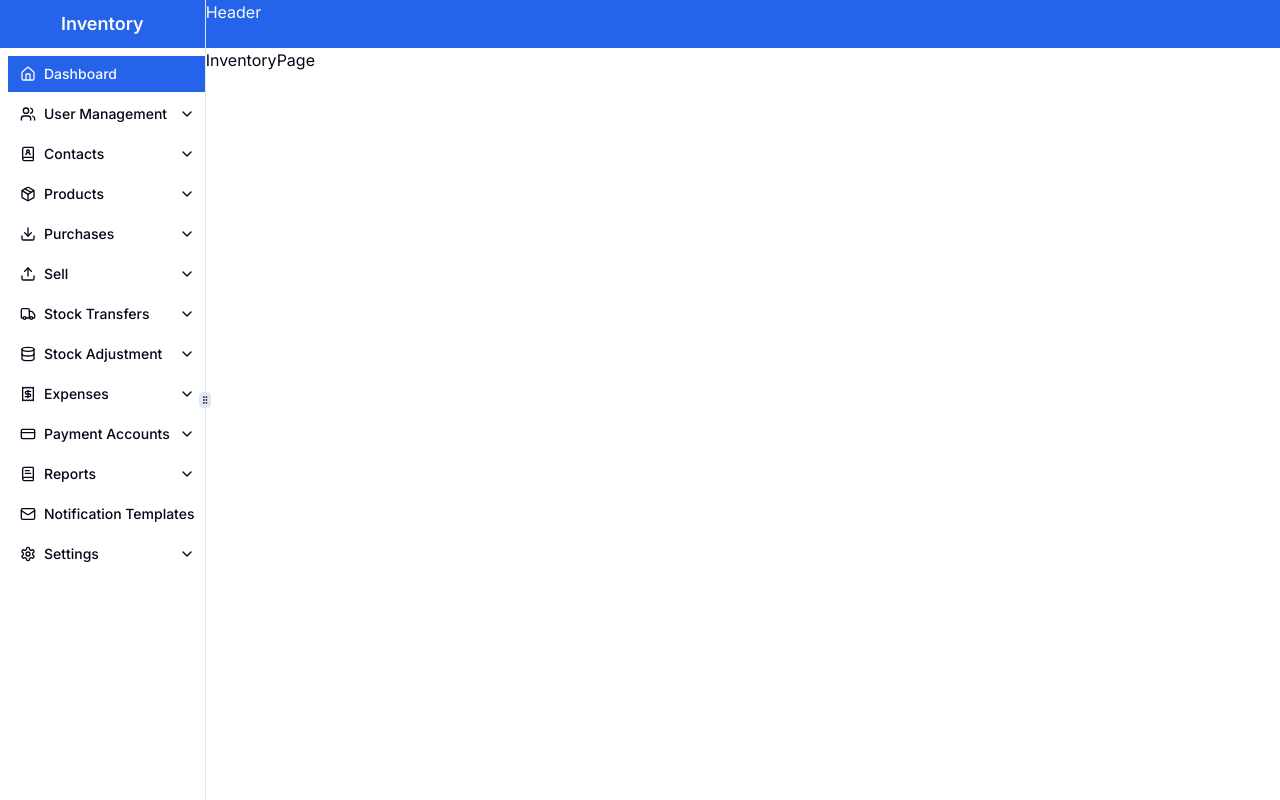
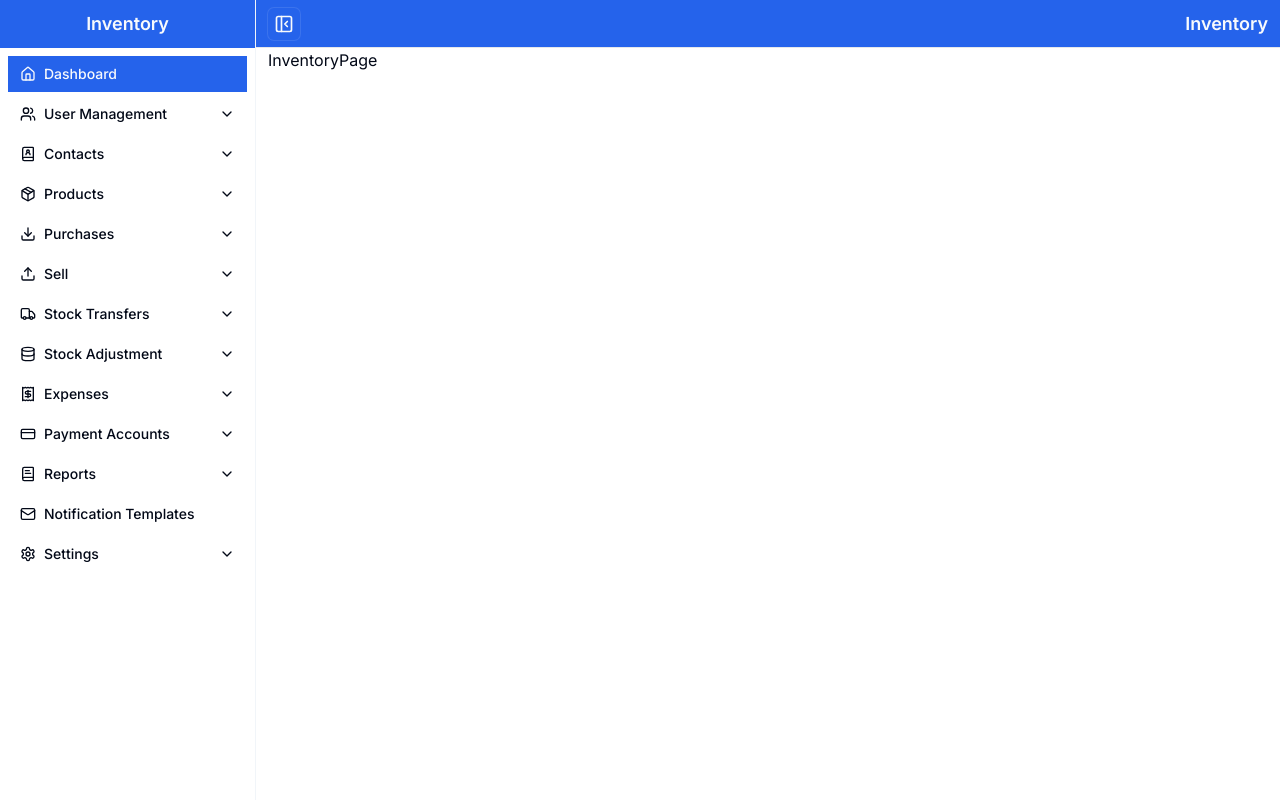
Before and after one commit to sulaimanbiswas/fully-responsive-sidebar, a Next.js app: page /inventory in a window 1280 px wide. Built offline with nearby package versions, Linux system fonts and the light colour scheme; what tailwindcss-debug-screens would draw is missing.

Commit message:
feat: Enhance Nav dropdown menu with ScrollArea and Popover components

```diff
--- a/src/app/inventory/layout.tsx
+++ b/src/app/inventory/layout.tsx
@@ -2,80 +2,24 @@
 
 import Header from "@/components/Common/Header";
 import Sidebar from "@/components/Common/Sidebar";
-import {
-  ResizableHandle,
-  ResizablePanel,
-  ResizablePanelGroup,
-} from "@/components/ui/resizable";
 import { ScrollArea } from "@/components/ui/scroll-area";
-import { TooltipProvider } from "@/components/ui/tooltip";
 import { cn } from "@/lib/utils";
 import Link from "next/link";
-import { useEffect, useState } from "react";
+import { useState } from "react";
 
-interface LayoutProps {
-  defaultLayout?: number[];
-  defaultCollapsed?: boolean;
-  navCollapsedSize: number;
-}
+type Props = {};
 
 export default function InventoryLayout({
   children,
-  defaultLayout = [15, 85],
-  defaultCollapsed = false,
-  navCollapsedSize,
-}: LayoutProps & { children: React.ReactNode }) {
-  const [isCollapsed, setIsCollapsed] = useState(defaultCollapsed);
-  const [isSmallScreen, setIsSmallScreen] = useState<boolean>(false);
-
-  useEffect(() => {
-    const handleResize = () => {
-      setIsSmallScreen(window.innerWidth < 768);
-    };
-
-    handleResize(); // Initial check
-    window.addEventListener("resize", handleResize);
-
-    return () => window.removeEventListener("resize", handleResize);
-  }, []);
-
-  const minSize = isSmallScreen ? 70 : 16;
-  const maxSize = isSmallScreen ? 70 : 18;
-  const panelSize = isSmallScreen ? 70 : defaultLayout[0];
-  const contentSize = isSmallScreen ? 40 : defaultLayout[1];
-
+}: Props & { children: React.ReactNode }) {
+  const [isCollapsed, setIsCollapsed] = useState<boolean>(false);
   return (
-    <TooltipProvider delayDuration={0}>
-      <ResizablePanelGroup
-        direction="horizontal"
-        onLayout={(sizes: number[]) => {
-          document.cookie = `react-resizable-panels:layout:mail=${JSON.stringify(
-            sizes,
-          )}`;
-        }}
-        className="h-full max-h-[800px] items-stretch"
-      >
-        <ResizablePanel
-          defaultSize={panelSize}
-          collapsedSize={navCollapsedSize}
-          collapsible={true}
-          minSize={minSize}
-          maxSize={maxSize}
-          onCollapse={() => {
-            setIsCollapsed(true);
-            document.cookie = `react-resizable-panels:collapsed=${JSON.stringify(
-              true,
-            )}`;
-          }}
-          onResize={() => {
-            setIsCollapsed(false);
-            document.cookie = `react-resizable-panels:collapsed=${JSON.stringify(
-              false,
-            )}`;
-          }}
+    <>
+      <div className={"flex h-screen w-screen overflow-hidden"}>
+        <div
           className={cn(
-            isCollapsed &&
-              "min-w-[50px] transition-all duration-300 ease-in-out",
+            "h-screen border-r border-muted transition-all duration-300 ease-in-out",
+            isCollapsed ? "w-16" : "w-0 md:w-64",
           )}
         >
           <Link
@@ -83,22 +27,22 @@ export default function InventoryLayout({
             className="flex h-12 items-center justify-center bg-primary text-primary-foreground"
           >
             {isCollapsed ? (
-              <span className="text-lg font-semibold">I</span>
+              <span className="text-lg font-semibold">In</span>
             ) : (
               <span className="text-lg font-semibold">Inventory</span>
             )}
           </Link>
-
           <ScrollArea className="h-[calc(100vh-48px)]">
             <Sidebar isCollapsed={isCollapsed} />
           </ScrollArea>
-        </ResizablePanel>
-        <ResizableHandle withHandle />
-        <ResizablePanel defaultSize={contentSize}>
-          <Header />
-          <ScrollArea className="h-[calc(100vh-48px)]">{children}</ScrollArea>
-        </ResizablePanel>
-      </ResizablePanelGroup>
-    </TooltipProvider>
+        </div>
+        <div className="flex-1 transition-all duration-300 ease-in-out">
+          <Header setIsCollapsed={setIsCollapsed} isCollapsed={isCollapsed} />
+          <ScrollArea className="h-[calc(100vh-48px)] px-3">
+            {children}
+          </ScrollArea>
+        </div>
+      </div>
+    </>
   );
 }
--- /dev/null
+++ b/src/app/inventory/layoutOld.tsx
@@ -0,0 +1,104 @@
+"use client";
+
+import Header from "@/components/Common/Header";
+import Sidebar from "@/components/Common/Sidebar";
+import {
+  ResizableHandle,
+  ResizablePanel,
+  ResizablePanelGroup,
+} from "@/components/ui/resizable";
+import { ScrollArea } from "@/components/ui/scroll-area";
+import { TooltipProvider } from "@/components/ui/tooltip";
+import { cn } from "@/lib/utils";
+import Link from "next/link";
+import { useEffect, useState } from "react";
+
+interface LayoutProps {
+  defaultLayout?: number[];
+  defaultCollapsed?: boolean;
+  navCollapsedSize: number;
+}
+
+export default function InventoryLayout({
+  children,
+  defaultLayout = [15, 85],
+  defaultCollapsed = false,
+  navCollapsedSize,
+}: LayoutProps & { children: React.ReactNode }) {
+  const [isCollapsed, setIsCollapsed] = useState(defaultCollapsed);
+  const [isSmallScreen, setIsSmallScreen] = useState<boolean>(false);
+
+  useEffect(() => {
+    const handleResize = () => {
+      setIsSmallScreen(window.innerWidth < 768);
+    };
+
+    handleResize(); // Initial check
+    window.addEventListener("resize", handleResize);
+
+    return () => window.removeEventListener("resize", handleResize);
+  }, []);
+
+  const minSize = isSmallScreen ? 70 : 16;
+  const maxSize = isSmallScreen ? 70 : 18;
+  const panelSize = isSmallScreen ? 70 : defaultLayout[0];
+  const contentSize = isSmallScreen ? 40 : defaultLayout[1];
+
+  return (
+    <TooltipProvider delayDuration={0}>
+      <ResizablePanelGroup
+        direction="horizontal"
+        onLayout={(sizes: number[]) => {
+          document.cookie = `react-resizable-panels:layout:mail=${JSON.stringify(
+            sizes,
+          )}`;
+        }}
+        className="h-full max-h-[800px] items-stretch"
+      >
+        <ResizablePanel
+          defaultSize={panelSize}
+          collapsedSize={navCollapsedSize}
+          collapsible={true}
+          minSize={minSize}
+          maxSize={maxSize}
+          onCollapse={() => {
+            setIsCollapsed(true);
+            document.cookie = `react-resizable-panels:collapsed=${JSON.stringify(
+              true,
+            )}`;
+          }}
+          onResize={() => {
+            setIsCollapsed(false);
+            document.cookie = `react-resizable-panels:collapsed=${JSON.stringify(
+              false,
+            )}`;
+          }}
+          className={cn(
+            isCollapsed &&
+              "min-w-[50px] transition-all duration-300 ease-in-out",
+          )}
+        >
+          <Link
+            href="/"
+            className="flex h-12 items-center justify-center bg-primary text-primary-foreground"
+          >
+            {isCollapsed ? (
+              <span className="text-lg font-semibold">I</span>
+            ) : (
+              <span className="text-lg font-semibold">Inventory</span>
+            )}
+          </Link>
+
+          <ScrollArea className="h-[calc(100vh-48px)]">
+            <Sidebar isCollapsed={isCollapsed} />
+          </ScrollArea>
+        </ResizablePanel>
+        <ResizableHandle withHandle />
+        <ResizablePanel defaultSize={contentSize}>
+          <Header />
+          <ScrollArea className="h-[calc(100vh-48px)]">{children}</ScrollArea>
+        </ResizablePanel>
+      </ResizablePanelGroup>
+    </TooltipProvider>
+  );
+}
--- a/src/app/layout.tsx
+++ b/src/app/layout.tsx
@@ -1,4 +1,3 @@
-import { ThemeProvider } from "@/components/theme-provider";
 import { cn } from "@/lib/utils";
 import type { Metadata } from "next";
 import { Inter } from "next/font/google";
@@ -24,14 +23,14 @@ export default function RootLayout({
           "debug-screens": env.NODE_ENV === "development",
         })}
       >
-        <ThemeProvider
+        {/* <ThemeProvider
           attribute="class"
           defaultTheme="system"
           enableSystem
           disableTransitionOnChange
-        >
-          {children}
-        </ThemeProvider>
+        > */}
+        {children}
+        {/* </ThemeProvider> */}
       </body>
     </html>
   );
--- a/src/components/Common/Header.tsx
+++ b/src/components/Common/Header.tsx
@@ -1,9 +1,29 @@
-type Props = {};
+import { PanelLeftClose, PanelLeftOpen } from "lucide-react";
 
-export default function Header({}: Props) {
+type Props = {
+  setIsCollapsed: (isCollapsed: boolean) => void;
+  isCollapsed: boolean;
+};
+
+export default function Header({ setIsCollapsed, isCollapsed }: Props) {
   return (
     <>
-      <div className="h-12 bg-primary text-primary-foreground">Header</div>
+      <div className="flex h-12 items-center justify-between border-b border-gray-200 bg-primary px-3 text-primary-foreground">
+        {/* sidebar toggle button x and --- svg */}
+
+        <button
+          onClick={() => setIsCollapsed(!isCollapsed)}
+          className="flex h-8 w-8 transform items-center justify-center rounded-md ring-1 ring-white/10 transition-colors duration-200 ease-in-out hover:bg-white/10"
+        >
+          {isCollapsed ? (
+            <PanelLeftOpen className="h-5 w-5" />
+          ) : (
+            <PanelLeftClose className="h-5 w-5" />
+          )}
+        </button>
+
+        <span className="text-lg font-semibold">Inventory</span>
+      </div>
     </>
   );
 }
--- a/src/components/ui/nav.tsx
+++ b/src/components/ui/nav.tsx
@@ -45,7 +45,7 @@ export function Nav({ links, isCollapsed }: NavProps) {
   return (
     <div
       data-collapsed={isCollapsed}
-      className="group flex flex-col gap-4 py-2 data-[collapsed=true]:gap-1 data-[collapsed=true]:py-2 dark:bg-muted dark:text-muted-foreground"
+      className="group flex min-h-[calc(100vh-48px)] flex-col gap-4 py-2 data-[collapsed=true]:gap-1 data-[collapsed=true]:py-2 dark:border-muted dark:bg-muted dark:text-muted-foreground"
     >
       <nav className="grid gap-1 px-2 group-[[data-collapsed=true]]:justify-center group-[[data-collapsed=true]]:px-2">
         {links.map((link, index) => (
@@ -71,7 +71,7 @@ export function Nav({ links, isCollapsed }: NavProps) {
                 </PopoverTrigger>
                 <PopoverContent
                   side="right"
-                  className="absolute left-0 top-0 flex w-64 flex-col gap-4 border-l-2 bg-background"
+                  className="flex w-64 flex-col gap-4 border-l-2 bg-background"
                 >
                   <div className="flex items-center justify-between gap-4">
                     <span>{link.title}</span>
@@ -86,7 +86,7 @@ export function Nav({ links, isCollapsed }: NavProps) {
                   {link.dropdownItems && (
                     <ScrollArea
                       className={cn(
-                        link.dropdownItems.length > 5 ? "h-40" : "",
+                        link.dropdownItems.length > 5 ? "h-44" : "",
                         "space-y-1 border-l-2 border-primary bg-background",
                       )}
                     >
```
